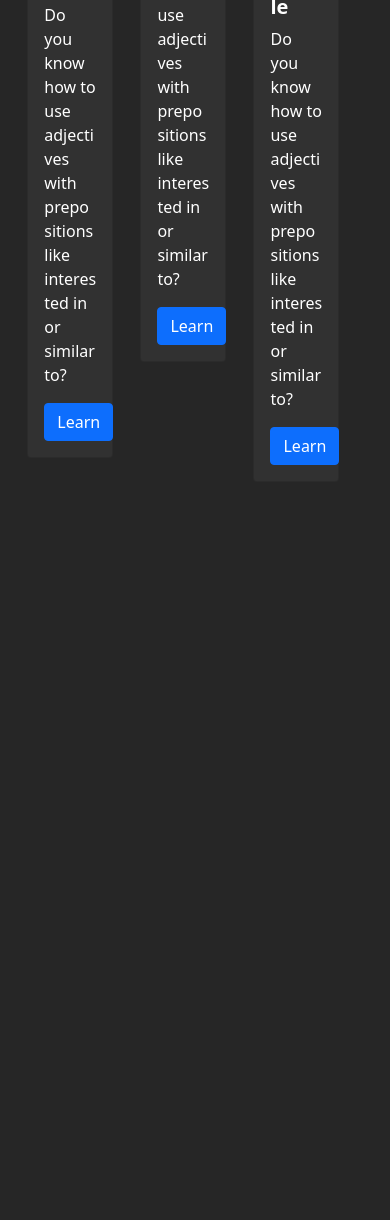
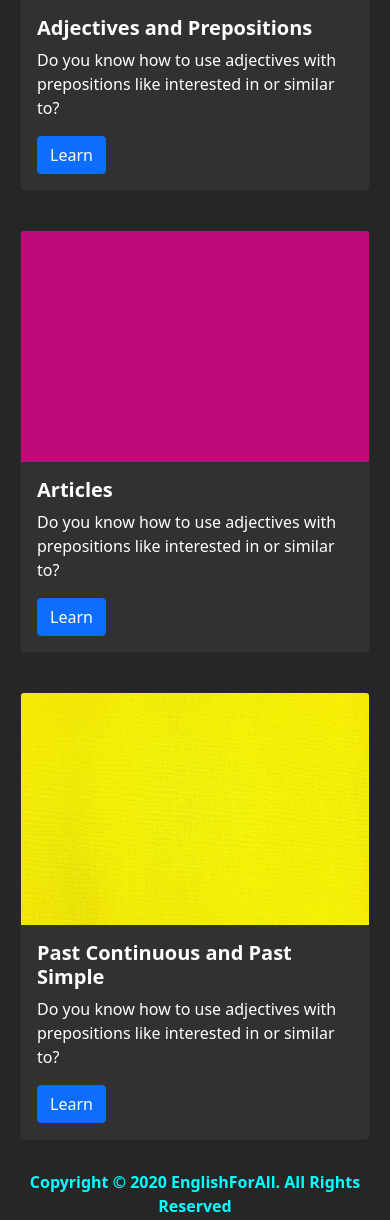
Before and after one commit to FelipeDourado0/site-curso-ingles, a plain HTML site: page grammar.html in a window 390 px wide. Shown: the part 414-1634 px from the top of the page. Before the commit the page ends 896 px from the top, so only its background shows below. Drawn offline with nearby package versions, Linux system fonts and the light colour scheme.

Commit message:
Footer e responsivo index e grammar terminados

```diff
--- a/Styles/style-grammar.css
+++ b/Styles/style-grammar.css
@@ -1,48 +1,50 @@
+body {
+  overflow-x: hidden;
+}
 .modal {
   width: 300px;
 }
-.modal-content{
+.modal-content {
   width: 300px;
 }
-.list-group-item:hover{
+.list-group-item:hover {
   background-color: rgb(13, 155, 148);
 }
 
-.background{
+.background {
   background-color: rgb(38, 38, 38);
 }
 
-.loader{
+.loader {
   position: fixed;
   z-index: 99;
   top: 0;
   left: 0;
   width: 100%;
   height: 100%;
-    background-color:rgb(38, 38, 38);
+  background-color: rgb(38, 38, 38);
   display: flex;
   justify-content: center;
   align-items: center;
 }
 
-.loader > img{
+.loader > img {
   width: 150px;
 }
 
-.loader.hidden{
+.loader.hidden {
   animation: fadeOut 2s;
   animation-fill-mode: forwards;
 }
 
 @keyframes fadeOut {
-    100%{
+  100% {
     opacity: 0;
     visibility: hidden;
   }
-
 }
 
-.container-fluid{
+.container-fluid {
   background-color: white;
 }
 
@@ -50,12 +52,12 @@
   background-color: white;
 }
 
-.teste{
+.teste {
   font-size: large;
   background-color: aqua;
 }
 
-.banner{
+.banner {
   display: block;
   margin-left: auto;
   margin-right: auto;
@@ -63,74 +65,94 @@
   height: 0%;
 }
 
-.nav-item{
+.nav-item {
   margin-right: 40%;
   font-size: large;
 }
 
-.navbar-brand{
+.navbar-brand {
   margin-right: -5%;
 }
 
-.navbar-toggler{
+.navbar-toggler {
   margin-left: -15%;
 }
 
-.d-flex{
+.d-flex {
   margin-left: 0%;
 }
 
-.conteudo{
+.conteudo {
   margin-left: 2%;
   margin-right: 2%;
   background-color: rgb(30, 30, 30);
 }
 
-.texto{
+.texto {
   font-size: 18px;
   color: #ffffff;
   text-align: left;
-
 }
 
-.paragrafo{
+.paragrafo {
   font-size: 31px;
   color: #ffffff;
   text-transform: uppercase;
   text-align: justify;
 }
 
-.linha{
+.linha {
   color: aqua;
   width: 100%;
   margin-top: 6%;
-
 }
 
-.imagem{
+.imagem {
   float: left;
   margin-right: 2%;
   width: 20%;
 }
 
-.card{
-    float: left;
-    margin-top: 7%;
-    margin-left: 7%;
-    width: 22%;
+.card {
+  width: 350px;
   color: white;
   background-color: rgb(49, 49, 49);
+  margin: 10% auto 0 auto;
 }
 
-.grammar{
+.grammar {
   margin-top: 5%;
   margin-left: 5%;
   margin-right: 5%;
-
 }
 
-.table{
+.table {
   color: aqua;
   margin-left: 10%;
   width: 60%;
 }
+
+.container-footer {
+  width: 100%;
+  height: 80px;
+}
+
+.list-footer-item {
+  text-align: center;
+  width: 100%;
+  margin: 0;
+}
+
+.list-footer-item > p {
+  color: aqua;
+  font-size: 1rem;
+  font-weight: 600;
+  padding-top: 30px;
+}
+
+footer {
+  width: 100%;
+  height: 80px;
+  display: relative;
+  bottom: 0px;
+}
--- a/Styles/style-index.css
+++ b/Styles/style-index.css
@@ -125,16 +125,27 @@
   object-fit: contain;
 }
 
-.list-footer {
-  display: flex;
-  list-style: none;
+.container-footer {
+  width: 100%;
   height: 80px;
-  align-items: center;
-  justify-content: center;
+}
+
+.list-footer-item {
+  text-align: center;
+  width: 100%;
+  margin: 0;
 }
 
 .list-footer-item > p {
   color: aqua;
   font-size: 1rem;
   font-weight: 600;
+  padding-top: 30px;
 }
+
+footer {
+  width: 100%;
+  height: 80px;
+  display: relative;
+  bottom: 0px;
+}
--- a/grammar.html
+++ b/grammar.html
@@ -35,7 +35,7 @@
                   <a class="nav-link active" aria-current="page" href="index.html">Home</a>
                 </li>
                 <li class="nav-item">
-                  <a class="nav-link active" aria-current="page" href="grammar.html">Grammar</a>
+                  <a class="nav-link active" aria-current="page" href="http://127.0.0.1:5500/grammar.html">Grammar</a>
                 </li>
               </ul>
             </div>
@@ -48,6 +48,7 @@
           <button class="btn btn-outline-success" type="submit">Search</button>
         </form>
 
+        <!-- ------------------------------------------------ -->
         <button class="navbar-toggler" type="button" data-bs-toggle="modal" data-bs-target="#exampleModal">
           <span class="navbar-toggler-icon"></span>
         </button>
@@ -64,11 +65,11 @@
           </div>
           <div class="modal-body">
             <ul class="list-group list-group-flush">
-              <li class="list-group-item"><a href="index.html" class="btn">Home</a></li>
-              <li class="list-group-item">Grammar</li>
-              <li class="list-group-item"><a href="adj_pre.html" class="btn">Adjectives and Prepositions</a></li>
-              <li class="list-group-item"><a href="articles.html" class="btn">Articles</a></li>
-              <li class="list-group-item"><a href="past.html" class="btn">Past Continuous and Past Simple</a></li>
+              <li class="list-group-item">Home</li>
+              <li class="list-group-item">A second item</li>
+              <li class="list-group-item">A third item</li>
+              <li class="list-group-item">A fourth item</li>
+              <li class="list-group-item">And a fifth one</li>
             </ul>
           </div>
           <div class="modal-footer">
@@ -81,47 +82,64 @@
 
   <!-- ------------------------------------------------ -->
   <main>
-
-  </main>
-
-
-  <!-- ------------------------------------------------------------------------------------------------------ -->
-
-
+    <div class="row">
+      <div class="col-sm">
         <div class="card">
 
           <img src="imagens/verde.jpg" class="card-img-top">
 
           <div class="card-body">
             <h5 class="card-title"><strong>Adjectives and Prepositions</strong></h5>
-      <p class="card-text">Do you know how to use adjectives with prepositions like interested in or similar to?</p>
+            <p class="card-text">Do you know how to use adjectives with prepositions like interested in or similar to?
+            </p>
             <a href="adj_pre.html" class="btn btn-primary">Learn</a>
           </div>
+        </div>
+      </div>
 
-  </div>
+      <div class="col-sm">
         <div class="card">
 
           <img src="imagens/roxo.png" class="card-img-top">
 
           <div class="card-body">
             <h5 class="card-title"><strong>Articles</strong></h5>
-      <p class="card-text"><br> Do you know how to use adjectives with prepositions like interested in or similar to?
+            <p class="card-text"> Do you know how to use adjectives with prepositions like interested in or similar
+              to?
             </p>
             <a href="articles.html" class="btn btn-primary">Learn</a>
           </div>
+        </div>
+      </div>
 
-  </div>
+      <div class="col-sm">
         <div class="card">
 
           <img src="imagens/amarelo.jpg" class="card-img-top">
 
           <div class="card-body">
             <h5 class="card-title"><strong>Past Continuous and Past Simple</strong></h5>
-      <p class="card-text">Do you know how to use adjectives with prepositions like interested in or similar to?</p>
+            <p class="card-text">Do you know how to use adjectives with prepositions like interested in or similar to?
+            </p>
             <a href="past.html" class="btn btn-primary">Learn</a>
           </div>
+        </div>
+      </div>
+    </div>
 
+  </main>
+  <footer>
+    <div class="container-footer">
+      <div class="list-footer-item">
+        <p> Copyright © 2020 EnglishForAll. All Rights Reserved</p>
       </div>
+    </div>
+  </footer>
+
+  <!-- ------------------------------------------------------------------------------------------------------ -->
+
+
+
 
   <!-- -------------------------------------------------------------------- -->
   <script type="text/javascript">
```
Also changed, not shown: index.html (+10 -16 lines), 2 other files. Lines whose indentation alone changed are shown as unchanged.
